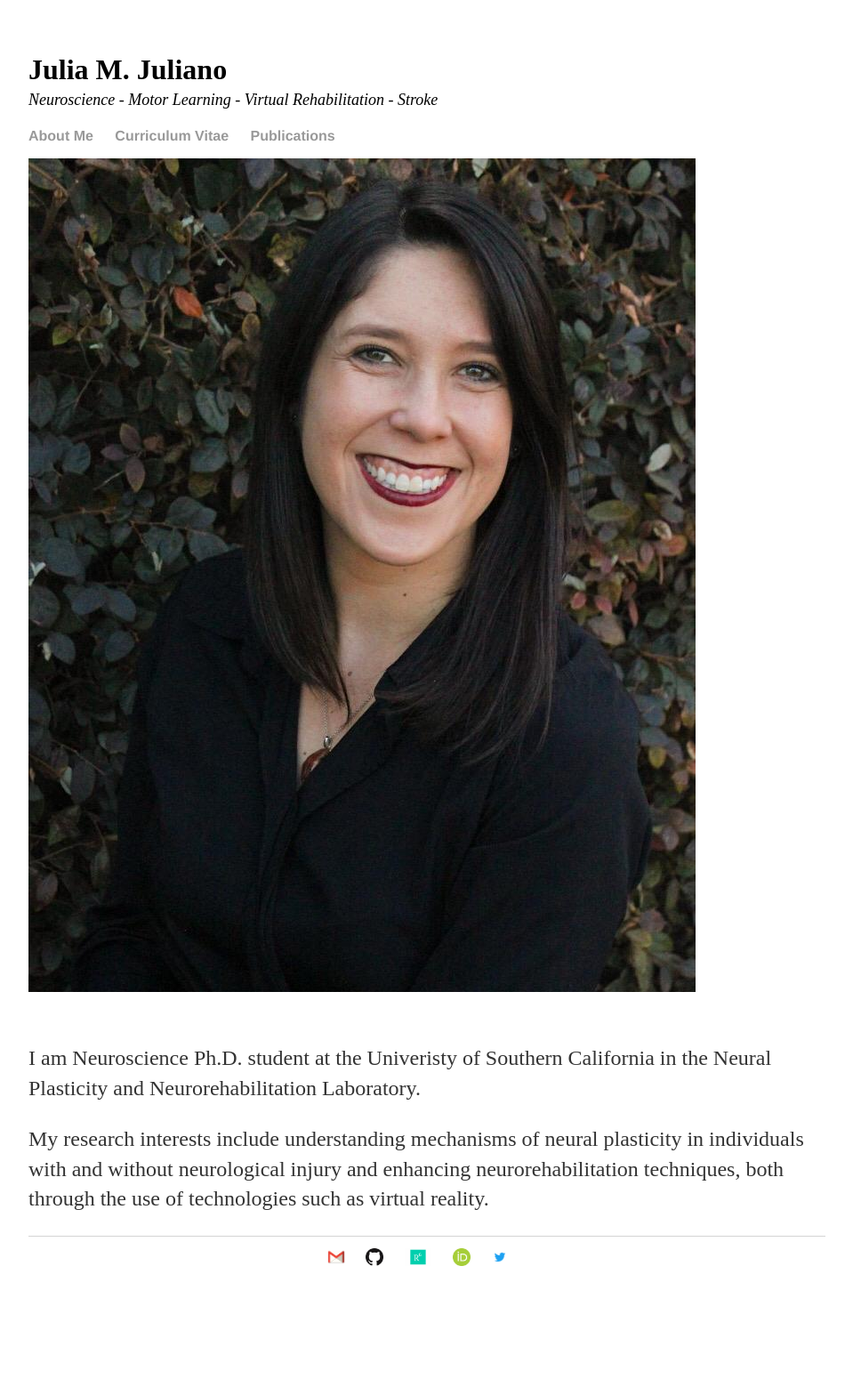
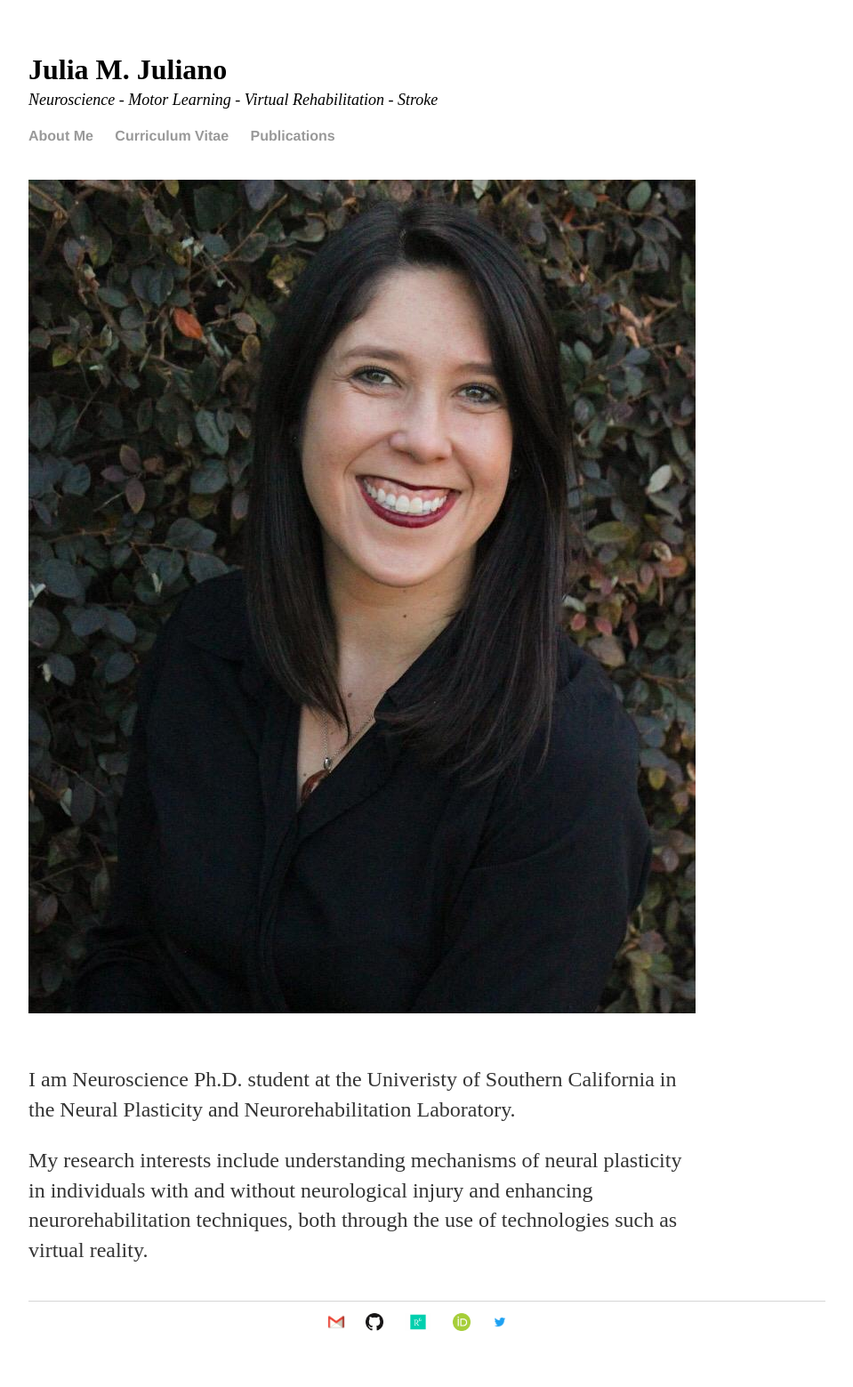
Before and after one commit to juliamjuliano/juliamjuliano.github.io, a Jekyll site: the page built from index.html, in a window 1280 px wide. Shown: the whole page at 89% size, without its empty margins (160-1119 px from the left). Built offline with Jekyll 4.4.1, drawn with Linux system fonts in a browser that asks for light colours; before the commit the page ends 1486 px from its top, so only the background shows below that.

Commit message:
Update main.css

```diff
--- a/css/main.css
+++ b/css/main.css
@@ -50,3 +50,45 @@
 ul.posts li {
     list-style: none;
 }
+
+/* Customize container */
+@media (min-width: 768px) {
+  .container {
+    max-width: 750px;
+  }
+}
+.container-narrow > hr {
+  margin: 30px 0;
+}
+
+/* Main marketing message and sign up button */
+.jumbotron {
+  text-align: center;
+  border-bottom: 1px solid #e5e5e5;
+}
+.jumbotron .btn {
+  font-size: 21px;
+  padding: 14px 24px;
+}
+
+/* Supporting marketing content */
+.marketing {
+  margin: 40px 0;
+}
+.marketing p + h4 {
+  margin-top: 28px;
+}
+
+/* Responsive: Portrait tablets and up */
+@media screen and (min-width: 768px) {
+  /* Remove the padding we set earlier */
+  .header,
+  .marketing,
+  .footer {
+    padding-left: 0;
+    padding-right: 0;
+  }
+  /* Space out the masthead */
+  .header {
+    margin-bottom: 30px;
+  }
```
